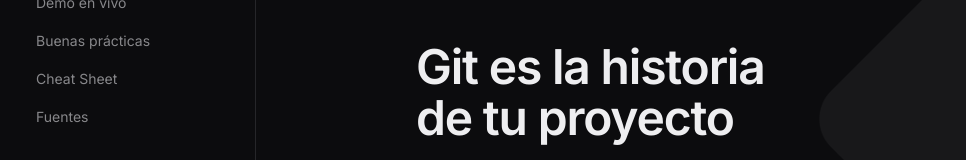
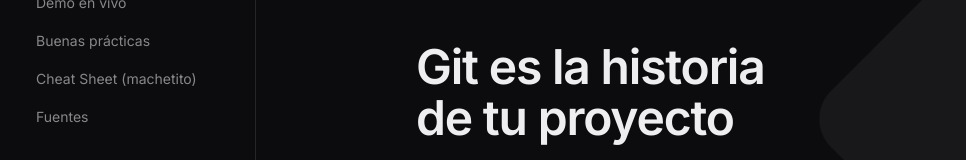
Before and after one commit to victorsnz/git-journey, a React (Vite) app: page / in a window 1280 px wide. Shown: the part 281-441 px from the top of the page, without its empty margins (0-966 px from the left). Built offline with nearby package versions, Linux system fonts and the light colour scheme.

Commit message:
chore: add word "machetito" to navigation

```diff
--- a/src/data/navigation.ts
+++ b/src/data/navigation.ts
@@ -11,6 +11,6 @@
   { id: "flujo-de-trabajo", label: "Flujo de trabajo" },
   { id: "demo-en-vivo", label: "Demo en vivo" },
   { id: "buenas-practicas", label: "Buenas prácticas" },
-  { id: "cheat-sheet", label: "Cheat Sheet" },
+  { id: "cheat-sheet", label: "Cheat Sheet (machetito)" },
   { id: "fuentes", label: "Fuentes" },
 ];
```
